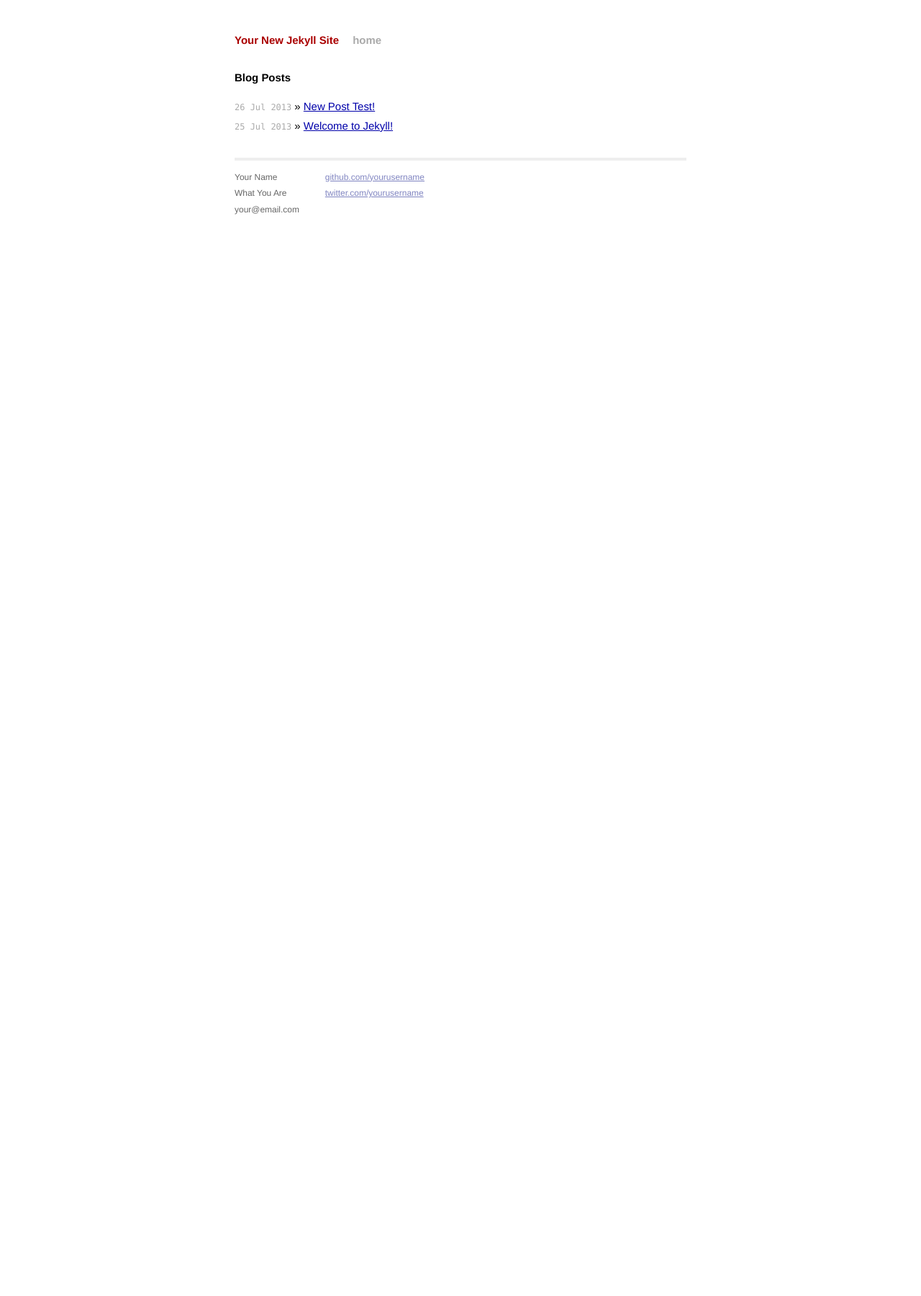
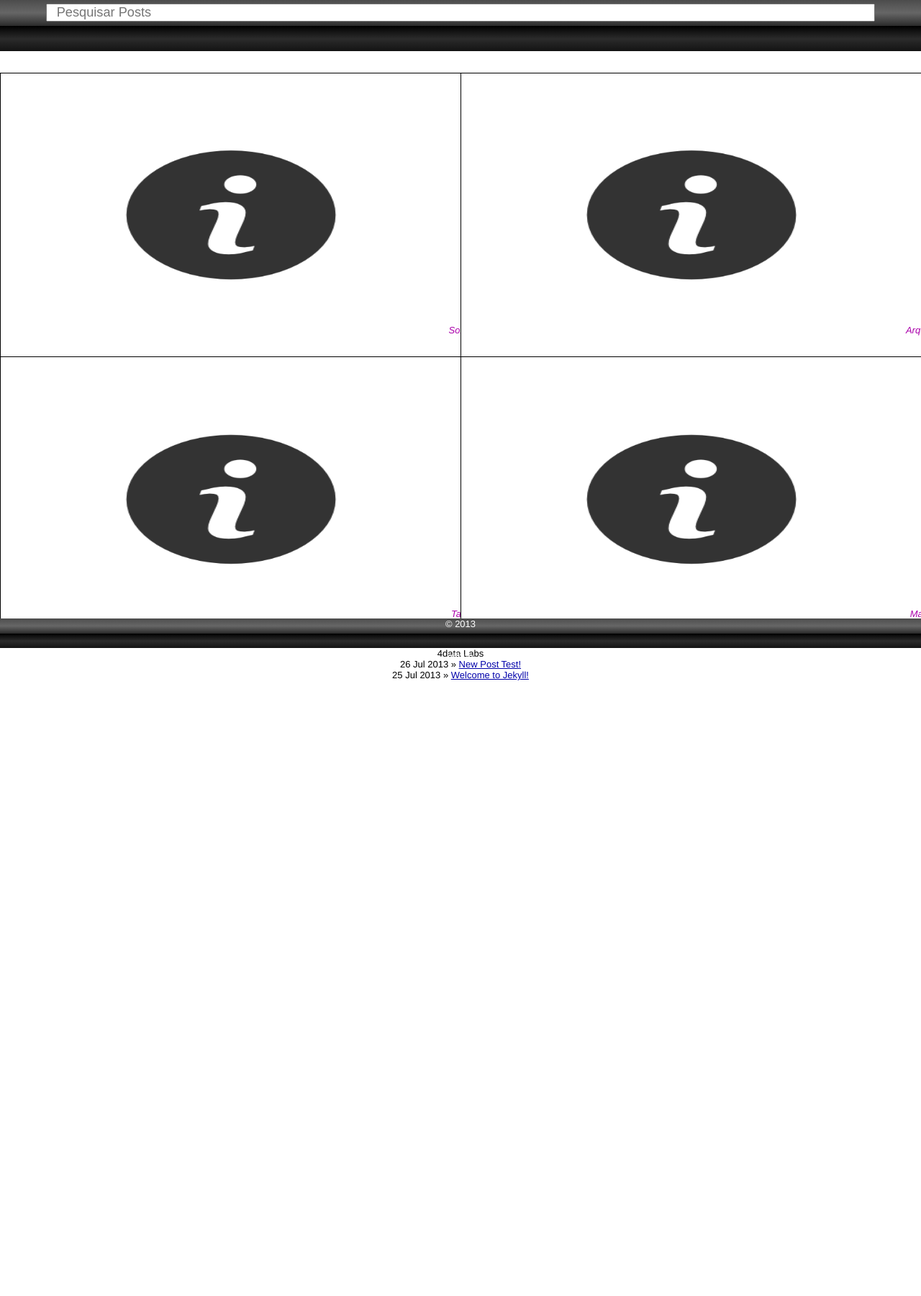
Before and after one commit to ricardo-lino/4data.github.io, a Jekyll site: the page built from index.html, in a window 1280 px wide. Shown: the whole page at 72% size. Built offline with Jekyll 4.4.1, drawn with Linux system fonts in a browser that asks for light colours; before the commit the page ends 945 px from its top, so only the background shows below that.

Commit message:
criado estrutura do menu

```diff
--- a/_config.yml
+++ b/_config.yml
@@ -1,2 +1,2 @@
-name: Your New Jekyll Site
+name: 4data Labs
 pygments: true
--- /dev/null
+++ b/_includes/main.html
@@ -0,0 +1,7 @@
+<div id="page">
+	<header>{{ site.name }}</header>
+
+	<section>{{ content }}</section>
+
+	<footer class="footer">&copy; 2013</footer>
+</div>
--- /dev/null
+++ b/_includes/nav.html
@@ -0,0 +1,49 @@
+<nav id="nav">
+	<header class="navHeader">
+		<input type="search" class="search" placeholder="Pesquisar Posts" />
+	</header>
+
+	<section class="contentMenu">
+		<ul class="listButtons">
+			<li>
+				<div class="icon">
+					<a href="">
+						<cite class="citation">Sobre</cite>
+					</a>
+				</div>
+			</li>
+			<li>
+				<div class="icon">
+					<a href="">
+						<cite class="citation">Arquivo</cite>
+					</a>
+				</div>
+			</li>
+			<li>
+				<div class="icon">
+					<a href="">
+						<cite class="citation">Tags</cite>
+					</a>
+				</div>
+			</li>
+			<li>
+				<div class="icon">
+					<a href="">
+						<cite class="citation">Mapa</cite>
+					</a>
+				</div>
+			</li>
+		</ul>
+	</section>
+
+	<footer class="footer">
+		<span>&copy; 2013</span>
+		<aside>
+			<ul>
+				<li>fb.com</li>
+				<li>twitter</li>
+				<li>github</li>
+			</ul>
+		</aside>
+	</footer>
+</nav>
--- a/_layouts/default.html
+++ b/_layouts/default.html
@@ -14,33 +14,10 @@
 
 </head>
 <body>
+	<div class="main">
+		{% include nav.html %}
 
-        <div class="container">
-          <div class="site">
-            <div class="header">
-              <h1 class="title"><a href="/">{{ site.name }}</a></h1>
-              <a class="extra" href="/">home</a>
+		{% include main.html %}
 	</div>
-
-                {{ content }}
-
-            <div class="footer">
-              <div class="contact">
-                <p>
-                  Your Name<br />
-                  What You Are<br />
-                  your@email.com
-                </p>
-              </div>
-              <div class="contact">
-                <p>
-                  <a href="http://github.com/yourusername/">github.com/yourusername</a><br />
-                  <a href="http://twitter.com/yourusername/">twitter.com/yourusername</a><br />
-                </p>
-              </div>
-            </div>
-          </div>
-        </div> <!-- /container -->
-
 </body>
 </html>
--- a/css/main.css
+++ b/css/main.css
@@ -36,130 +36,115 @@ table {
 
 	/*****************************************************************************/
 /*
-/* Home
+/* Geral
 /*
 /*****************************************************************************/
-ul.posts {
-  list-style-type: none;
-  margin-bottom: 2em;
-}
-
-ul.posts li {
-  line-height: 1.75em;
-}
-
-ul.posts span {
-  color: #aaa;
-  font-family: Monaco, "Courier New", monospace;
-  font-size: 80%;
+.main{
+	width: 100%;
+	height: 100%;
 }
 
 /*****************************************************************************/
 /*
-/* Site
+/* Navigation
 /*
 /*****************************************************************************/
-
-.site {
-  font-size: 115%;
-  text-align: justify;
-  width: 42em;
-  margin: 3em auto 2em;
-  line-height: 1.5em;
+#nav{
+	width: 100%;
+	height: 100%;
 }
 
-.site .header a {
-  font-weight: bold;
-  text-decoration: none;
+.navHeader{
+	background: #4c4c4c; /* Old browsers */
+	background: -moz-linear-gradient(top,  #4c4c4c 0%, #595959 12%, #666666 25%, #474747 39%, #2c2c2c 50%, #000000 51%, #111111 60%, #2b2b2b 76%, #1c1c1c 91%, #131313 100%); /* FF3.6+ */
+	background: -webkit-gradient(linear, left top, left bottom, color-stop(0%,#4c4c4c), color-stop(12%,#595959), color-stop(25%,#666666), color-stop(39%,#474747), color-stop(50%,#2c2c2c), color-stop(51%,#000000), color-stop(60%,#111111), color-stop(76%,#2b2b2b), color-stop(91%,#1c1c1c), color-stop(100%,#131313)); /* Chrome,Safari4+ */
+	background: -webkit-linear-gradient(top,  #4c4c4c 0%,#595959 12%,#666666 25%,#474747 39%,#2c2c2c 50%,#000000 51%,#111111 60%,#2b2b2b 76%,#1c1c1c 91%,#131313 100%); /* Chrome10+,Safari5.1+ */
+	background: -o-linear-gradient(top,  #4c4c4c 0%,#595959 12%,#666666 25%,#474747 39%,#2c2c2c 50%,#000000 51%,#111111 60%,#2b2b2b 76%,#1c1c1c 91%,#131313 100%); /* Opera 11.10+ */
+	background: -ms-linear-gradient(top,  #4c4c4c 0%,#595959 12%,#666666 25%,#474747 39%,#2c2c2c 50%,#000000 51%,#111111 60%,#2b2b2b 76%,#1c1c1c 91%,#131313 100%); /* IE10+ */
+	background: linear-gradient(to bottom,  #4c4c4c 0%,#595959 12%,#666666 25%,#474747 39%,#2c2c2c 50%,#000000 51%,#111111 60%,#2b2b2b 76%,#1c1c1c 91%,#131313 100%); /* W3C */
+	filter: progid:DXImageTransform.Microsoft.gradient( startColorstr='#4c4c4c', endColorstr='#131313',GradientType=0 ); /* IE6-9 */
+
+	width: 100%;
+	box-sizing: border-box;
+	height:7.882882882882883%;
 }
 
-.site .header h1.title {
-  display: inline-block;
-  margin-bottom: 2em;
+.search{
+	font-size: 1.4em; /* ((16 * 1.5) / 828) * 100*/
+	width: 90%;
+	margin:5px 0 5%;
+	padding: 0 0.7em;
 }
 
-.site .header h1.title a {
-  color: #a00;
+.contentMenu{
+	position: absolute;
+	top: 0;
+	left: 0;
+	width: 100%;
+	margin-top:7.882882882882883%;
+	margin-bottom: 4.504504504504505%;
+	height: 87.61261999999999%; /*87.761261%;*/
 }
 
-.site .header h1.title a:hover {
-  color: #000;
+.listButtons {
+	list-style: none;
+	padding:0;
+	width: 100%;
+	height: 100%;
 }
 
-.site .header a.extra {
-  color: #aaa;
-  margin-left: 1em;
-}
-
-.site .header a.extra:hover {
-  color: #000;
-}
-
-.site .meta {
-  color: #aaa;
-}
-
-.site .footer {
-  font-size: 80%;
-  color: #666;
-  border-top: 4px solid #eee;
-  margin-top: 2em;
+.listButtons li {
+	width: 50%;
+	height: 50%;
+	float: left;
 	overflow: hidden;
 }
 
-.site .footer .contact {
-  float: left;
-  margin-right: 3em;
+.icon, .icon a{
+	position: relative;
+	display: block;
+	height: 99.99999%;
+	width: 99.99999%;
 }
 
-.site .footer .contact a {
-  color: #8085C1;
+.icon {
+	background-image: url(/img/about.png);
+	background-size: 50% 50%;
+	background-repeat: no-repeat;
+	background-position: center center;
+	border:1px solid #000;
+}
+.citation{
+	width: 100%;
+	position: absolute;
+	bottom: 30px;
+	text-align: center;
+	vertical-align: bottom;
 }
 
-.site .footer .rss {
-  margin-top: 1.1em;
-  margin-right: -.2em;
-  float: right;
-}
-
-.site .footer .rss img {
-  border: 0;
+.footer{
+	background: #4c4c4c; /* Old browsers */
+	background: -moz-linear-gradient(top,  #4c4c4c 0%, #595959 12%, #666666 25%, #474747 39%, #2c2c2c 50%, #000000 51%, #111111 60%, #2b2b2b 76%, #1c1c1c 91%, #131313 100%); /* FF3.6+ */
+	background: -webkit-gradient(linear, left top, left bottom, color-stop(0%,#4c4c4c), color-stop(12%,#595959), color-stop(25%,#666666), color-stop(39%,#474747), color-stop(50%,#2c2c2c), color-stop(51%,#000000), color-stop(60%,#111111), color-stop(76%,#2b2b2b), color-stop(91%,#1c1c1c), color-stop(100%,#131313)); /* Chrome,Safari4+ */
+	background: -webkit-linear-gradient(top,  #4c4c4c 0%,#595959 12%,#666666 25%,#474747 39%,#2c2c2c 50%,#000000 51%,#111111 60%,#2b2b2b 76%,#1c1c1c 91%,#131313 100%); /* Chrome10+,Safari5.1+ */
+	background: -o-linear-gradient(top,  #4c4c4c 0%,#595959 12%,#666666 25%,#474747 39%,#2c2c2c 50%,#000000 51%,#111111 60%,#2b2b2b 76%,#1c1c1c 91%,#131313 100%); /* Opera 11.10+ */
+	background: -ms-linear-gradient(top,  #4c4c4c 0%,#595959 12%,#666666 25%,#474747 39%,#2c2c2c 50%,#000000 51%,#111111 60%,#2b2b2b 76%,#1c1c1c 91%,#131313 100%); /* IE10+ */
+	background: linear-gradient(to bottom,  #4c4c4c 0%,#595959 12%,#666666 25%,#474747 39%,#2c2c2c 50%,#000000 51%,#111111 60%,#2b2b2b 76%,#1c1c1c 91%,#131313 100%); /* W3C */
+	filter: progid:DXImageTransform.Microsoft.gradient( startColorstr='#4c4c4c', endColorstr='#131313',GradientType=0 ); /* IE6-9 */
+	color: #fff;
+	width: 100%;
+	height:4.504504504504505%; /*20 / 828 * 100*/
+	position: absolute;
+	bottom: 0;
+	left: 0;
 }
 
 /*****************************************************************************/
 /*
-/* Posts
+/* Page
 /*
 /*****************************************************************************/
-
-/* standard */
-.post pre {
-  border: 1px solid #ddd;
-  background-color: #eef;
-  padding: 0 .4em;
+#page{
+	width: 100%;
+	height: 100%;
 }
-
-.post ul, .post ol {
-  margin-left: 1.35em;
-}
-
-.post code {
-  border: 1px solid #ddd;
-  background-color: #eef;
-  padding: 0 .2em;
-}
-
-.post pre code {
-  border: none;
-}
-
-/* terminal */
-.post pre.terminal {
-  border: 1px solid #000;
-  background-color: #333;
-  color: #FFF;
-}
-
-.post pre.terminal code {
-  background-color: #333;
-}
--- a/index.html
+++ b/index.html
@@ -1,13 +1,10 @@
 ---
 layout: default
-title: Your New Jekyll Site
+title: 4data Labs
 ---
 
-<div id="home">
-  <h1>Blog Posts</h1>
-  <ul class="posts">
-    {% for post in site.posts %}
-      <li><span>{{ post.date | date_to_string }}</span> &raquo; <a href="{{ post.url }}">{{ post.title }}</a></li>
-    {% endfor %}
-  </ul>
-</div>
+<ul class="posts">
+	{% for post in site.posts %}
+	<li><span>{{ post.date | date_to_string }}</span> &raquo; <a href="{{ post.url }}">{{ post.title }}</a></li>
+	{% endfor %}
+</ul>
```
Also changed, not shown: img/about.png (added). Lines whose indentation alone changed are shown as unchanged.
